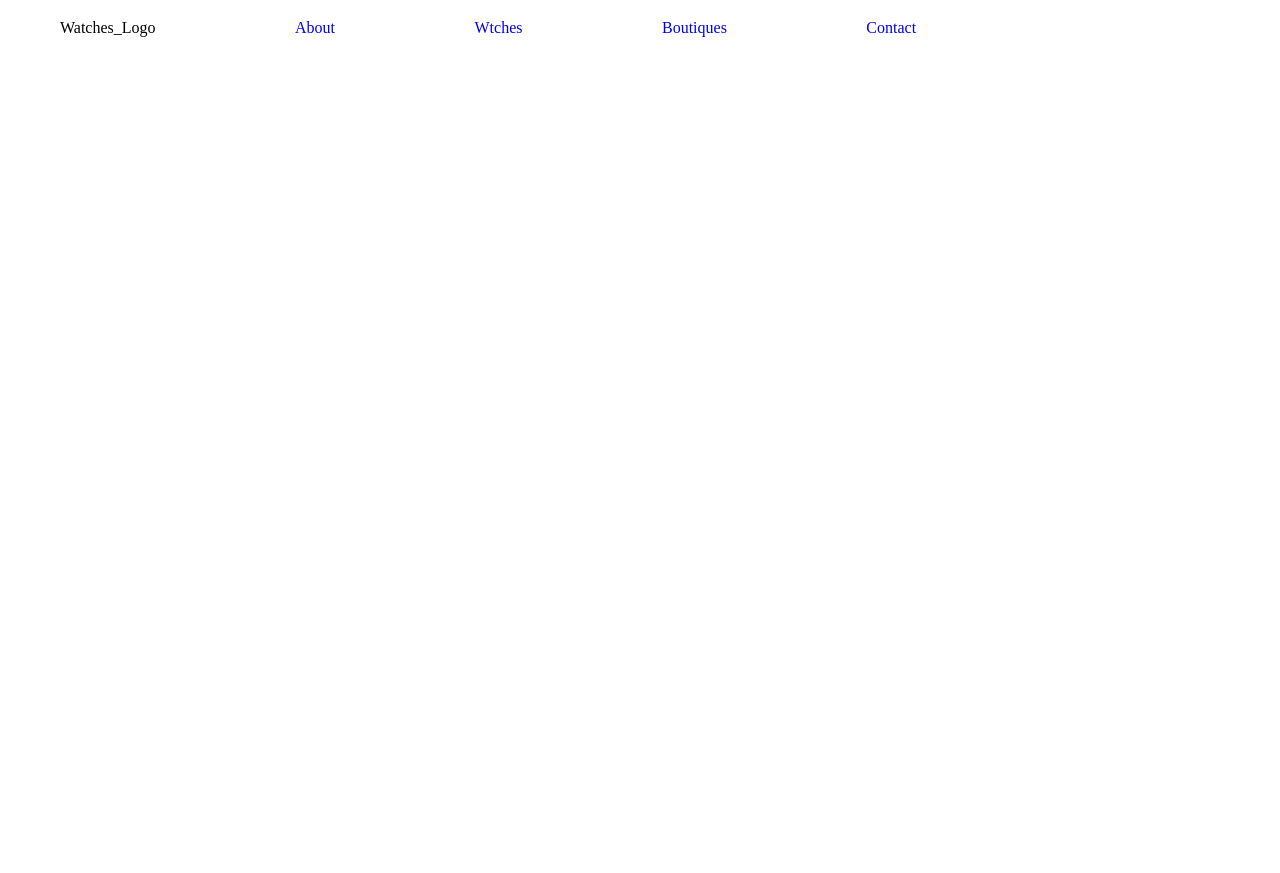
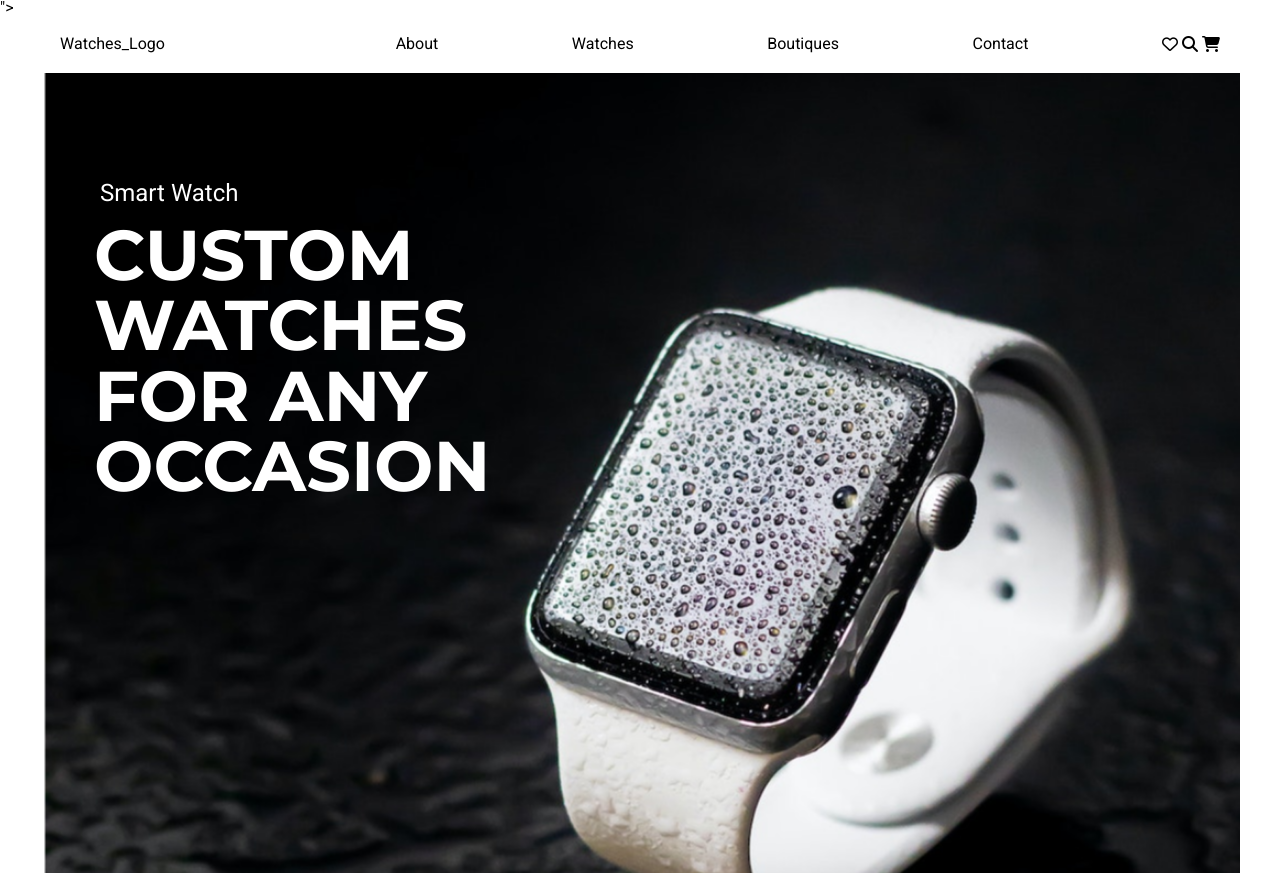
Before and after one commit to ImadNiabou/imad, a plain HTML site: page index.html in a window 1280 px wide. Before the commit the page ends 800 px from the top, so only its background shows below. Drawn offline with Linux system fonts and the light colour scheme.

Commit message:
Adding img

```diff
--- a/css/style.css
+++ b/css/style.css
@@ -4,13 +4,25 @@
 
 a{
     text-decoration: none;
+    color: inherit;
+}
+body{
+    font-family: roboto, sans-serif;
+}
+
+/* Header */
+
+.main__nav{
+    display: flex;
 }
 .header__wrapper{
+    display: flex;
+    justify-content: space-between;
     padding: 20px;
     max-width: 1200px;
     min-width: 1000px;
     margin: 0 auto;
-    display: flex;
+
 
 }
 
@@ -19,3 +31,33 @@ a{
     display: flex;
     justify-content: space-evenly;
 }
+
+/* Main */
+
+.main__section{
+   background-image: url(../img/2.jpg);
+   margin: 0 auto;
+   max-width: 1200px;
+   background-repeat: no-repeat;
+   background-size: cover;
+   height: 100vh;
+    display: flex;
+    padding: 4px;
+    justify-content: center;
+    flex-direction: column;
+
+}
+
+.main__section h1{
+    color: #fff;
+    font-family: montserrat;
+    font-weight: bold;
+    font-size: 4.4em;
+    padding: 15px 50px;
+    height: 70vh;
+}
+.main__section p{
+    color: #fff;
+    margin-left: 56px;
+    font-size: 1.5em;
+}
--- a/index.html
+++ b/index.html
@@ -4,6 +4,10 @@
     <meta charset="UTF-8">
     <meta name="viewport" content="width=device-width, initial-scale=1.0">
     <title>Watches</title>
+    <link rel="stylesheet" href="https://cdnjs.cloudflare.com/ajax/libs/font-awesome/6.4.2/css/all.min.css">
+    <link rel="stylesheet" href="<link rel="preconnect" href="https://fonts.googleapis.com">
+    <link rel="preconnect" href="https://fonts.gstatic.com" crossorigin>
+    <link href="https://fonts.googleapis.com/css2?family=Montserrat:wght@100;200;300;400;500;600;700;800&family=Roboto:wght@100;300;400;500;900&display=swap" rel="stylesheet">">
     <link rel="stylesheet" type="text/css" href="css/reset.css">
     <link rel="stylesheet" type="text/css" href="css/style.css">
 </head>
@@ -16,12 +20,25 @@
             <nav class="main__nav">
                 <ul>
                     <li><a href="#">About</a></li>
-                    <li><a href="#">Wtches</a></li>
+                    <li><a href="#">Watches</a></li>
                     <li><a href="#">Boutiques</a></li>
                     <li><a href="#">Contact</a></li>
                 </ul>
+                <div class="main__nav--right">
+                    <i class="fa-regular fa-heart"></i>
+                    <i class="fa-solid fa-magnifying-glass"></i>
+                    <i class="fa-solid fa-cart-shopping"></i>
+                </div>
             </nav>
         </div>
     </header>
+    <main>
+        <div class="main__wrapper">
+            <section class="main__section">
+                <p>Smart Watch</p>
+                <h1>CUSTOM<br>WATCHES<br>FOR ANY<br>OCCASION</h1>
+            </section>
+        </div>
+    </main>
 </body>
 </html>
```
Also changed, not shown: img/1.jpg (added), img/2.jpg (added), img/3.jpg (added), img/4.jpg (added), 1 other file.
